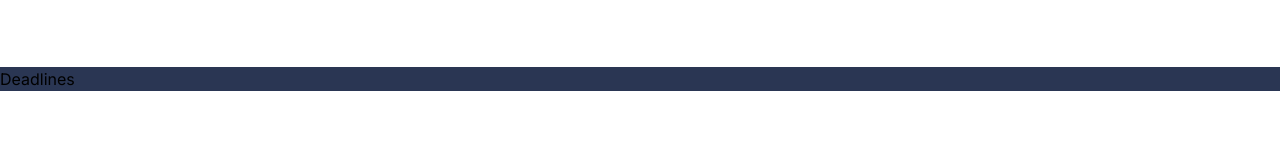
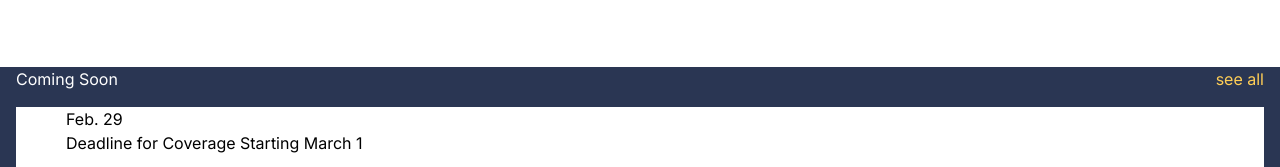
Before and after one commit to Gome510/covered-ca-clone-client, a Next.js app: page / in a window 1280 px wide. Shown: the part 2883-3050 px from the top of the page. Before the commit the page ends 2974 px from the top, so only its background shows below. Built offline with nearby package versions, Linux system fonts and the light colour scheme.

Commit message:
[feat] Deadline events section

```diff
--- a/app/ui/Home/Deadlines.tsx
+++ b/app/ui/Home/Deadlines.tsx
@@ -1,4 +1,27 @@
+import Image from "next/image";
+
 function Deadlines() {
-  return <div className="bg-dark-slate-gray">Deadlines</div>;
+  return (
+    <div className="bg-dark-slate-gray px-4">
+      <div className="flex justify-between my-4">
+        <p className="text-white">Coming Soon</p>
+        <p className="text-gold">
+          <a href="">see all</a>
+        </p>
+      </div>
+      <div className="flex bg-white">
+        <Image
+          src={"/assets/images/CCA-Logo-mobile.svg"}
+          height={50}
+          width={50}
+          alt="Covered California Logo"
+        />
+        <div className="flex flex-col">
+          <p>Feb. 29</p>
+          <p>Deadline for Coverage Starting March 1</p>
+        </div>
+      </div>
+    </div>
+  );
 }
 export default Deadlines;
```
